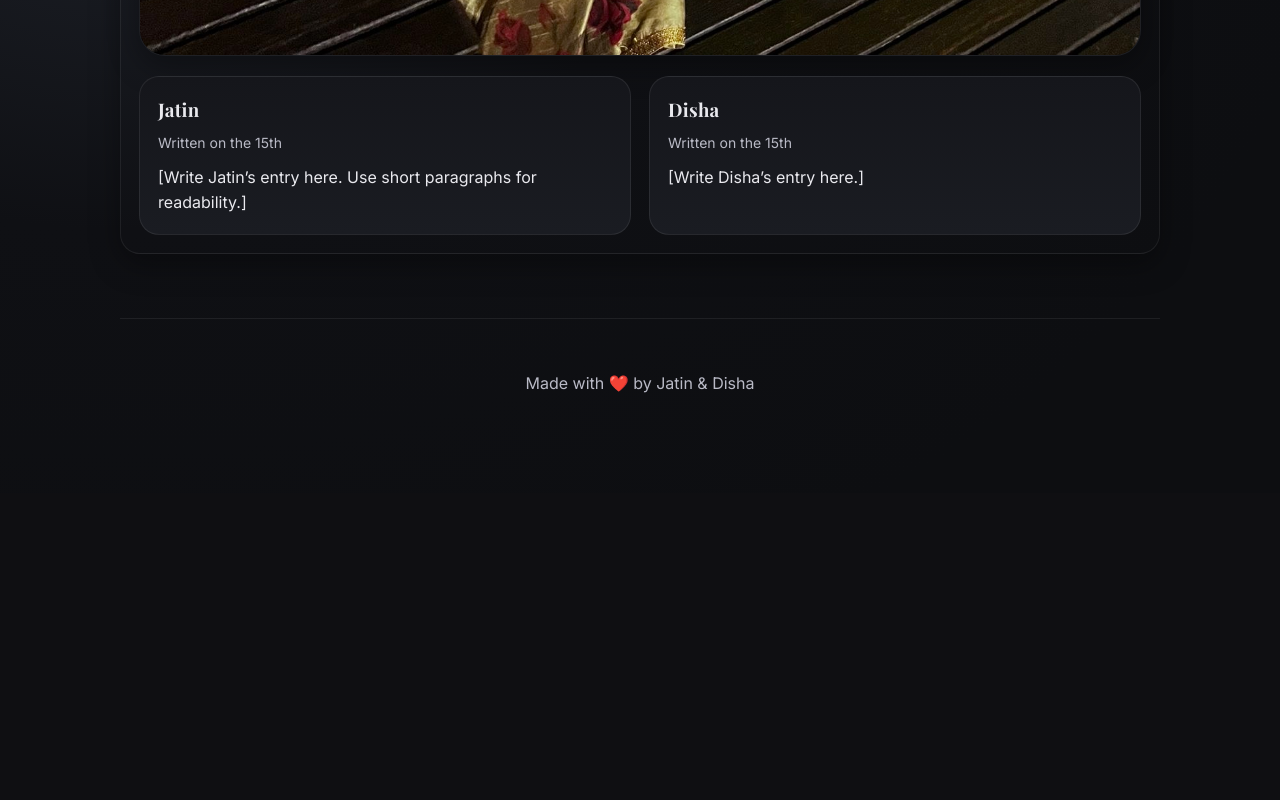
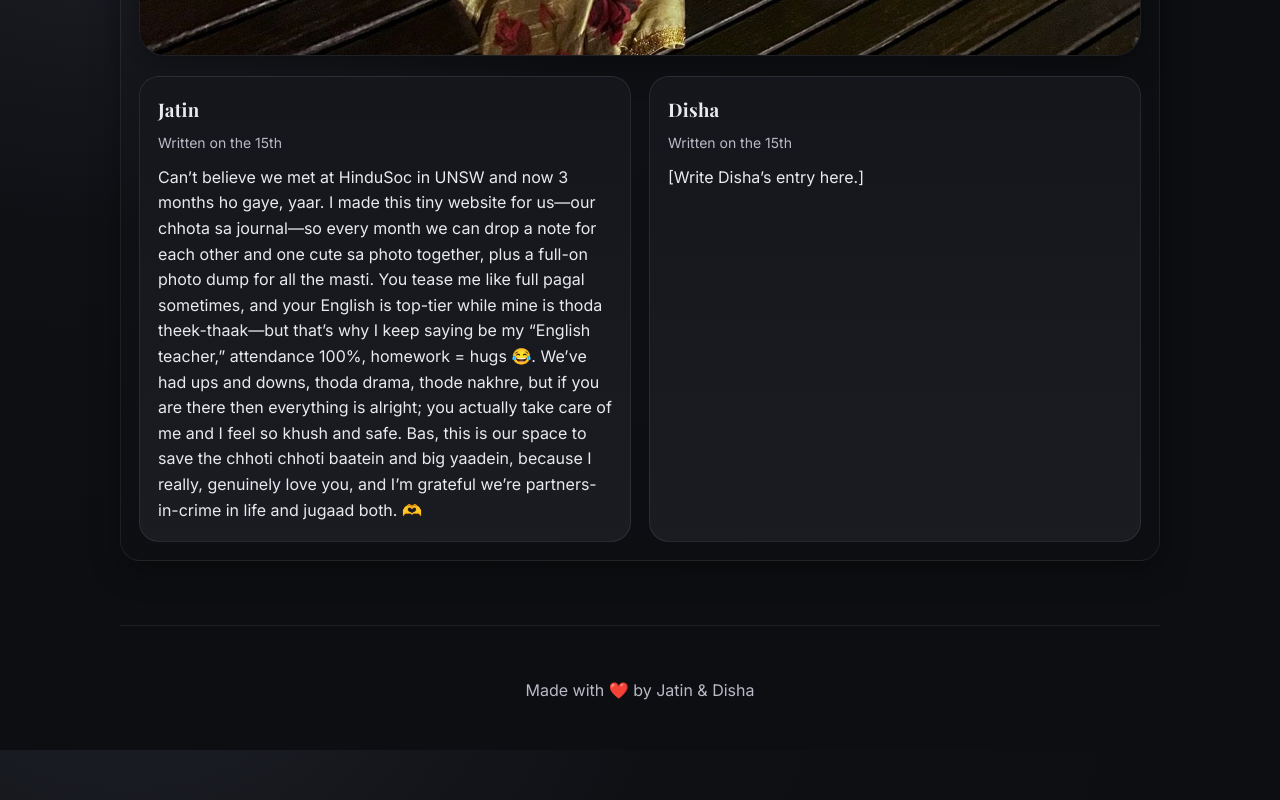
Before and after one commit to jatindishapednekar-max/jatindishajournal, a plain HTML site: page entries/2025-11-15/index.html in a window 1280 px wide. Shown: the part 1650-2450 px from the top of the page. Before the commit the page ends 2143 px from the top, so only its background shows below. Drawn offline with nearby package versions, Linux system fonts and the light colour scheme.

Commit message:
added for the first month

```diff
--- a/entries/2025-11-15/index.html
+++ b/entries/2025-11-15/index.html
@@ -42,7 +42,7 @@
           <div class="entry">
             <!-- Paste your text here (simple paragraphs).
                  If you have your entry in jatin.md, just copy-paste it as plain text or paragraphs. -->
-            <p>[Write Jatin’s entry here. Use short paragraphs for readability.]</p>
+            <p>Can’t believe we met at HinduSoc in UNSW and now 3 months ho gaye, yaar. I made this tiny website for us—our chhota sa journal—so every month we can drop a note for each other and one cute sa photo together, plus a full-on photo dump for all the masti. You tease me like full pagal sometimes, and your English is top-tier while mine is thoda theek-thaak—but that’s why I keep saying be my “English teacher,” attendance 100%, homework = hugs 😂. We’ve had ups and downs, thoda drama, thode nakhre, but if you are there then everything is alright; you actually take care of me and I feel so khush and safe. Bas, this is our space to save the chhoti chhoti baatein and big yaadein, because I really, genuinely love you, and I’m grateful we’re partners-in-crime in life and jugaad both. 🫶</p>
           </div>
         </article>
 
```
